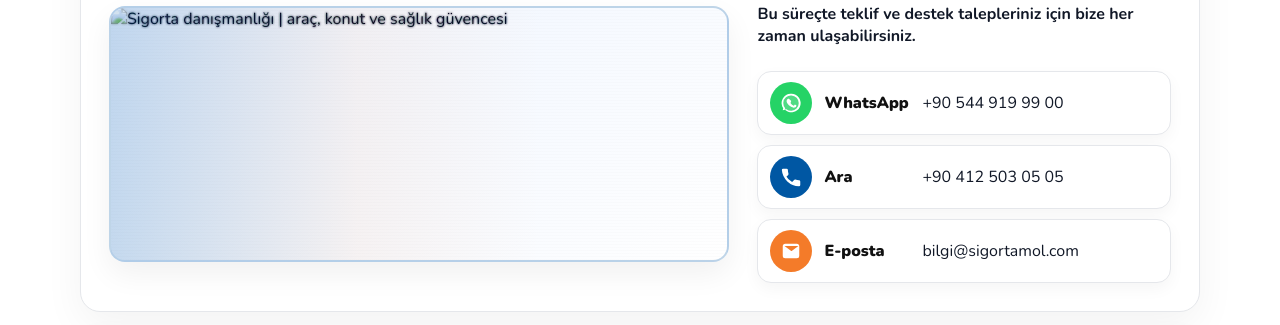
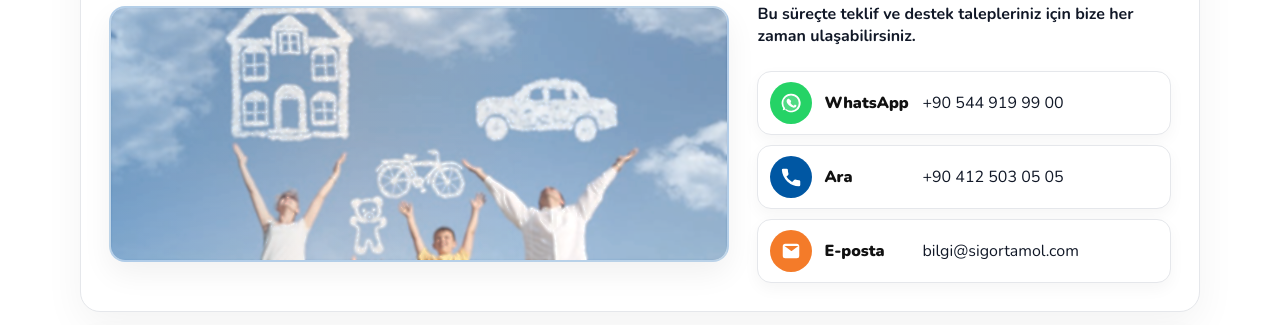
Before and after one commit to alperkulahcioglu/sigortamol-comingsoon, a plain HTML site: page index.html in a window 1280 px wide. Shown: the part 315-640 px from the top of the page. Drawn offline with nearby package versions, Linux system fonts and the light colour scheme; a web font is replaced by a local one.

Commit message:
index.html

```diff
--- a/index.html
+++ b/index.html
@@ -145,7 +145,7 @@
       <div>
         <h1 class="title">Yeni <span class="brand">sigortam<span class="ol">ol</span></span><br/>web sitemiz yakında <span class="yay">yayında!</span></h1>
         <figure class="hero-visual">
-          <img class="img" src="images/sigortamol_banner.jpg" alt="Sigorta danışmanlığı | araç, konut ve sağlık güvencesi" />
+          <img class="img" src="/sigortamol_banner_01.jpg" alt="Sigorta danışmanlığı | araç, konut ve sağlık güvencesi" />
         </figure>
         </div>
 
```
